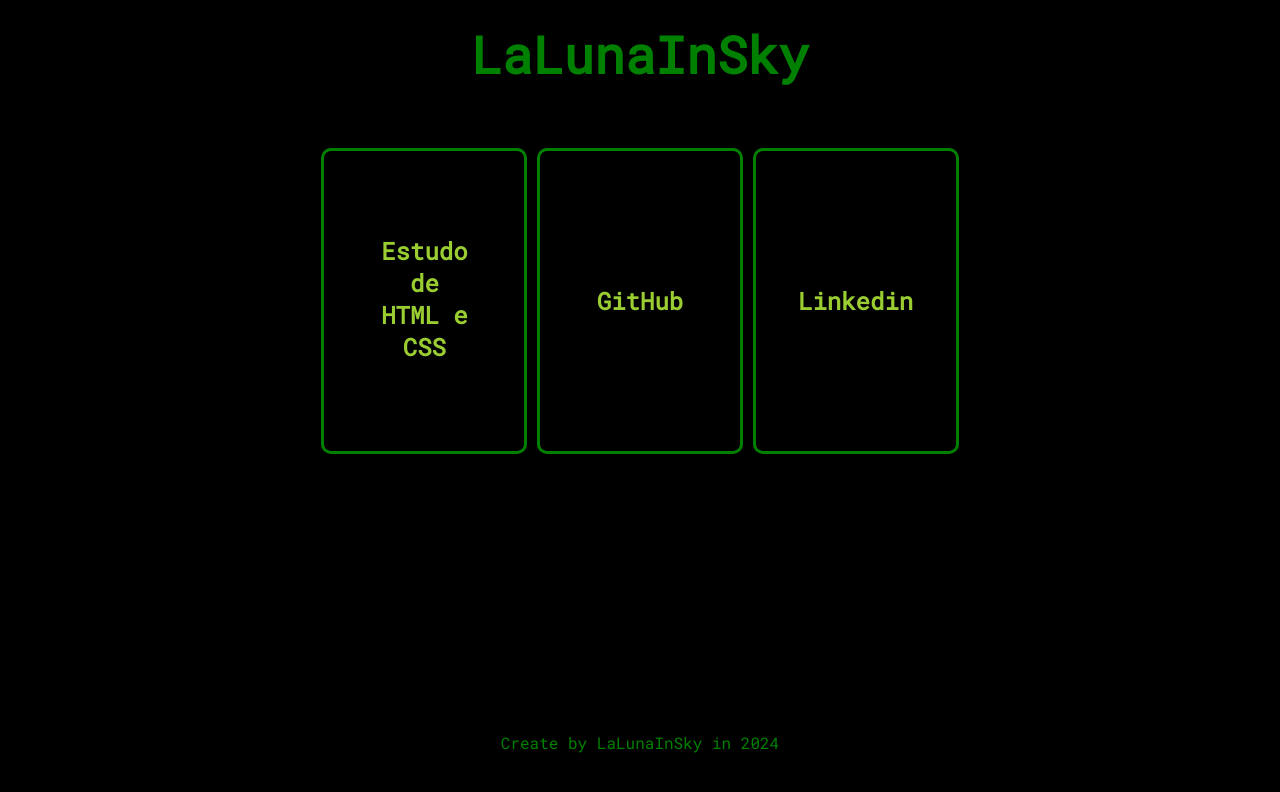
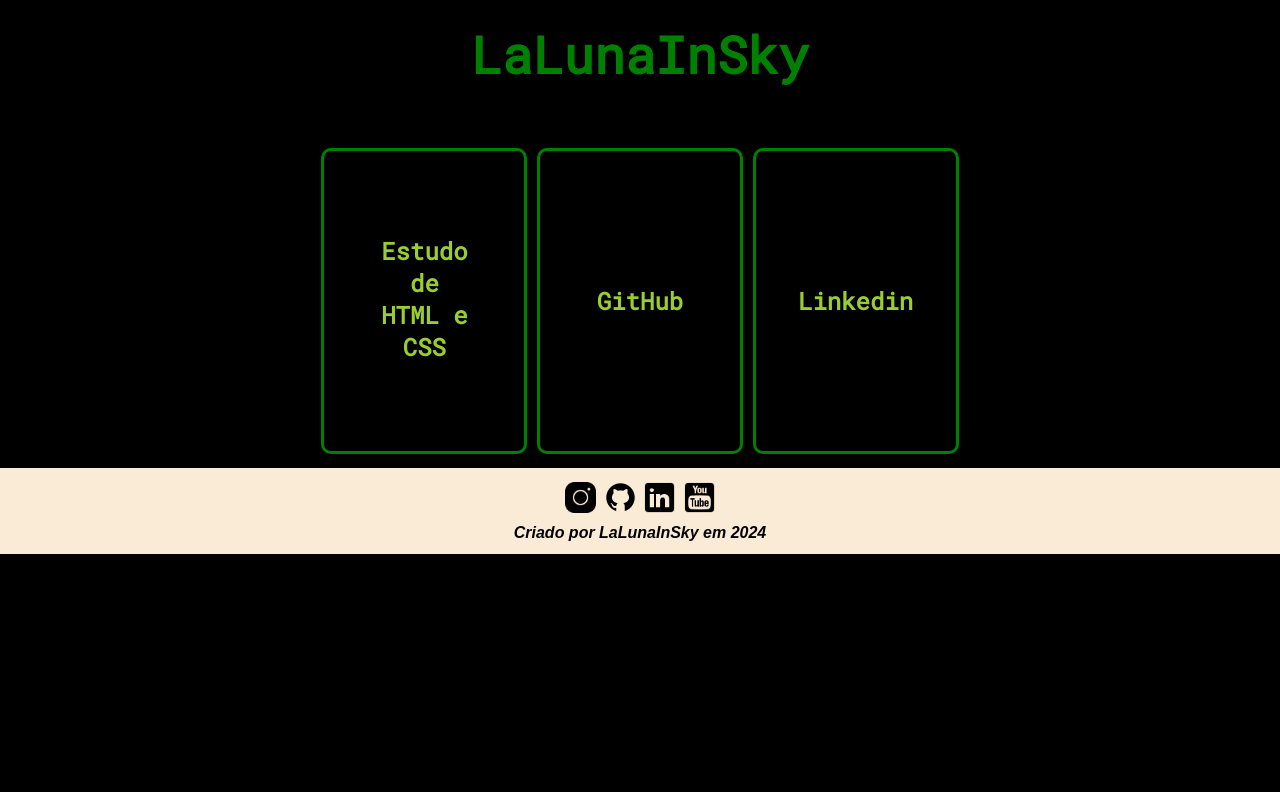
Before and after one commit to LaLunaInSky/lalunainsky.github.io, a plain HTML site: page index.html in a window 1280 px wide. Drawn offline with Linux system fonts and the light colour scheme.

Commit message:
05/11/2024 13:08

```diff
--- a/index.html
+++ b/index.html
@@ -36,7 +36,20 @@
         </a>
     </main>
     <footer>
-        <p>Create by LaLunaInSky in 2024</p>
-    </footer>
+        <p id="midiaSociaisLogos">
+            <a href="https://www.instagram.com/lalunainsky/" target="_blank">
+                <img src="logos_mídia_sociais/instagram_logo_50px.png" alt="logo_instagram">
+            </a>
+            <a href="https://github.com/LaLunaInSky" target="_blank">
+                <img src="logos_mídia_sociais/github_logo_70px.png " alt="logo_github">
+            </a>
+            <a href="https://www.linkedin.com/in/lalunainsky/" target="_blank">
+                <img src="logos_mídia_sociais/linkedin_logo_50px.png" alt="logo_linkedin">
+            </a>
+            <a href="https://www.youtube.com/@LaLunaInSky" target="_blank">
+                <img src="logos_mídia_sociais/youtube_logo_50px.png" alt="logo_youtube">
+            </a>
+        </p>
+        <p>Criado por LaLunaInSky em 2024</p>
 </body>
 </html>
--- a/style.css
+++ b/style.css
@@ -84,8 +84,23 @@ a {
 }
 
 footer {
+    color: black;
+    font-family: Arial, Helvetica, sans-serif;
+    background-color: antiquewhite;
     cursor: default;
-    margin-top: 32vh;
-    padding: 8px;
+    font-style: italic;
+    font-weight: bold;
+    padding: 12px;
     text-align: center;
 }
+
+a > img {
+    /*filter: invert(100%);*/
+    margin-bottom: 5px;
+    width: 35px;
+    height: 35px;
+}
+
+a > img:hover {
+    filter: invert(20%);
+}
```
Also changed, not shown: logos_mídia_sociais/github_logo_70px.png (added), logos_mídia_sociais/instagram_logo_50px.png (added), logos_mídia_sociais/linkedin_logo_50px.png (added), logos_mídia_sociais/youtube_logo_50px.png (added).
